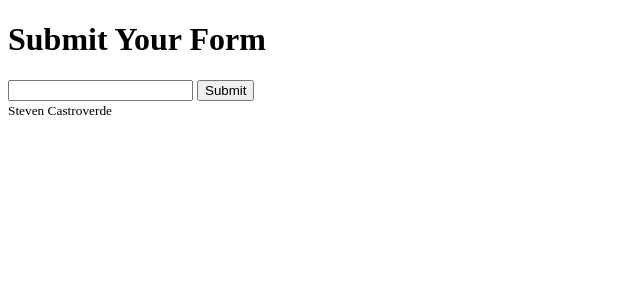
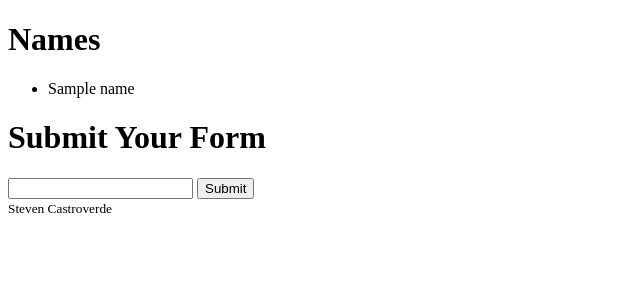
Before and after one commit to stevencastroverde/Laracasts, a PHP site: template phpPractitioner/episode1/views/index.view.php in a window 1280 px wide. Shown: the part 88-388 px from the top of the page, without its empty margins (0-640 px from the left). Run offline with PHP 8.4, Linux system fonts and the light colour scheme; the template is opened without the code that fills it: most values are stand-ins (such as "Sample title", 1, 10 or a date in 2020).

Commit message:
added redirect

```diff
--- a/phpPractitioner/episode1/controllers/addName.php
+++ b/phpPractitioner/episode1/controllers/addName.php
@@ -3,3 +3,6 @@
  $app['database']->insert('names',[
      'name' => $_POST['name'],
      ]);
+
+
+header('Location: /');
--- a/phpPractitioner/episode1/controllers/index.php
+++ b/phpPractitioner/episode1/controllers/index.php
@@ -1,5 +1,5 @@
 <?php
 
-$tasks = $app['database']->selectAll('todos');
+$names = $app['database']->selectAll('names');
 
 require 'views/index.view.php';
--- a/phpPractitioner/episode1/views/index.view.php
+++ b/phpPractitioner/episode1/views/index.view.php
@@ -1,4 +1,11 @@
 <?php require ('partials/head.php'); ?>
+
+    <h1>Names</h1>
+        <ul>
+            <?php foreach ($names as $name) : ?>
+            <li><?= $name->name ?></li>
+            <?php endforeach; ?>
+        </ul>
     <h1>Submit Your Form</h1>
 
     <form method="POST" action="/names">
```
